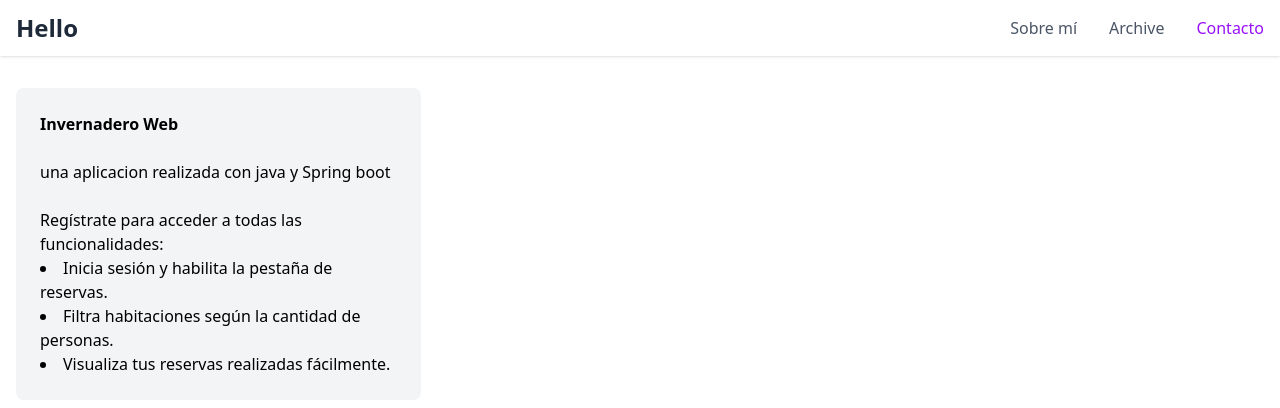
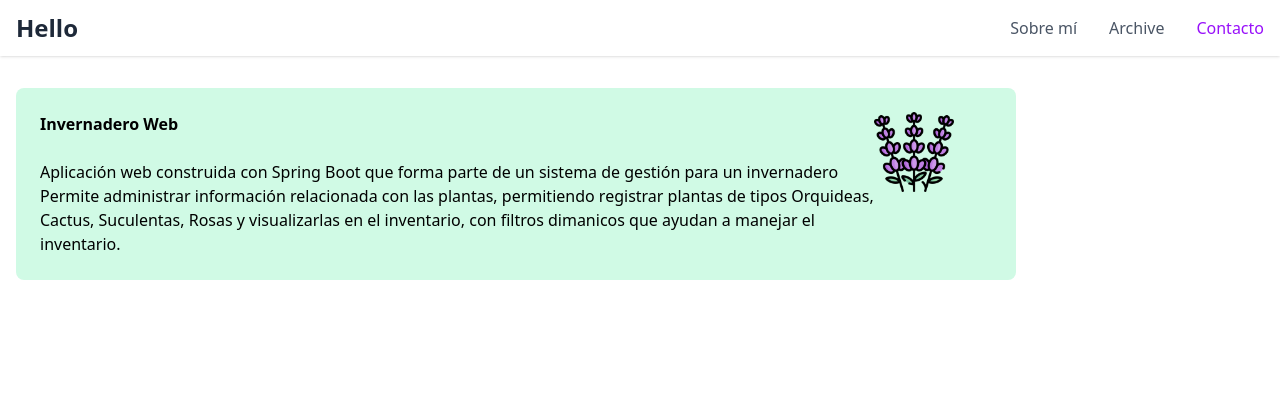
Before and after one commit to jennifer-Arciniegas/Portafolio, a plain HTML site: page src/pages/javaProject.html in a window 1280 px wide. Drawn offline with nearby package versions, Linux system fonts and the light colour scheme.

Commit message:
java project page

```diff
--- a/src/pages/javaProject.html
+++ b/src/pages/javaProject.html
@@ -91,28 +91,33 @@
     </header>
     <main>
       <section>
-        <div class="grid grid-cols-3 px-4 py-8 gap-4 ">
-          <div class="bg-gray-100 p-6  hover:bg-purple-100 rounded-lg hover:shadow-lg  hover:shadow-purple-200 transition  duration-300 ease-in-out hover:-translate-y-1 hover:scale-100 ">
-            <a
+        <div class="grid grid-cols-2 px-4 py-8 gap-4 ">
+          <a
               href="https://github.com/jennifer-Arciniegas/InvernaderoWeb"
               target="_blank"
             >
-              <h2 class="font-bold ">Invernadero Web</h2>
-              <br>
-              <p>
-               una aplicacion realizada con java y Spring boot
-              </p>
-              <br>
-              <p>Regístrate para acceder a todas las funcionalidades:</p>
-              <li>Inicia sesión y habilita la pestaña de reservas.</li>
-              <li>Filtra habitaciones según la cantidad de personas.</li>
-              <li>Visualiza tus reservas realizadas fácilmente.</li>
-            </a>
+             <div class="bg-emerald-100 p-6 w-250  hover:bg-emerald-200 rounded-lg hover:shadow-lg  hover:shadow-emerald-300 transition  duration-300 ease-in-out hover:-translate-y-1 hover:scale-100 flex">
+              <div>
+                  <h2 class="font-bold ">Invernadero Web</h2>
+                <br>
+                <p> Aplicación web construida con Spring Boot que forma parte de un sistema de gestión para un invernadero</p>
+                <p>
+                  Permite administrar información relacionada con las plantas, permitiendo registrar plantas de tipos Orquideas, Cactus, Suculentas, Rosas y visualizarlas en el inventario, con filtros dimanicos que ayudan a manejar el inventario.
+                </p>
+              </div>
+
+              <div class="w-60">
+                <img src="/src/img/lavanda.png" alt="planta" class="w-20 h-20">
+              </div>
+
+
           </div>
-
+        </a>
         </div>
       </section>
+
     </main>
+
   </body>
   <script src="/src/Script/contactos.js"></script>
 </html>
```
Also changed, not shown: src/img/lavanda.png (added).
